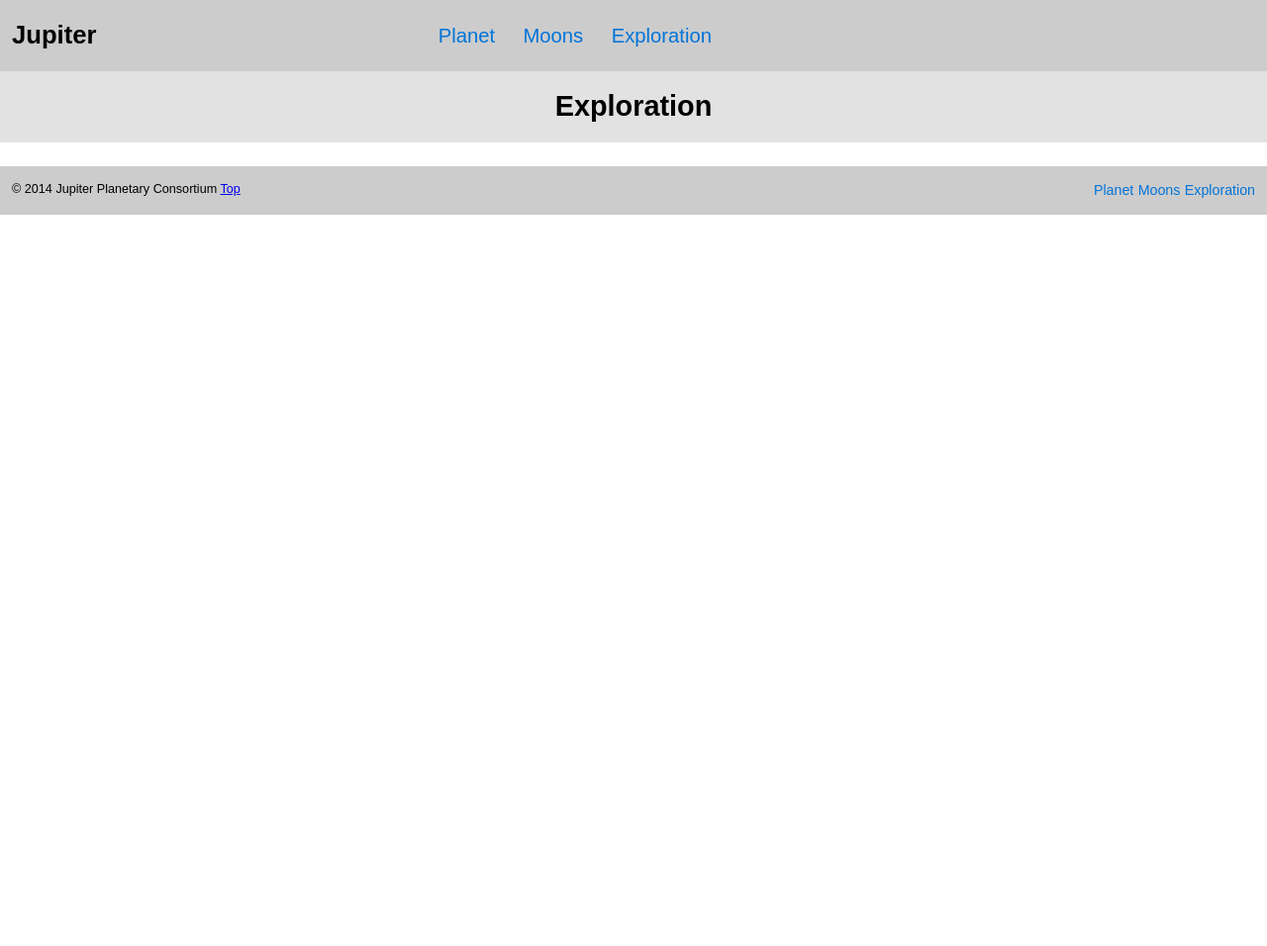
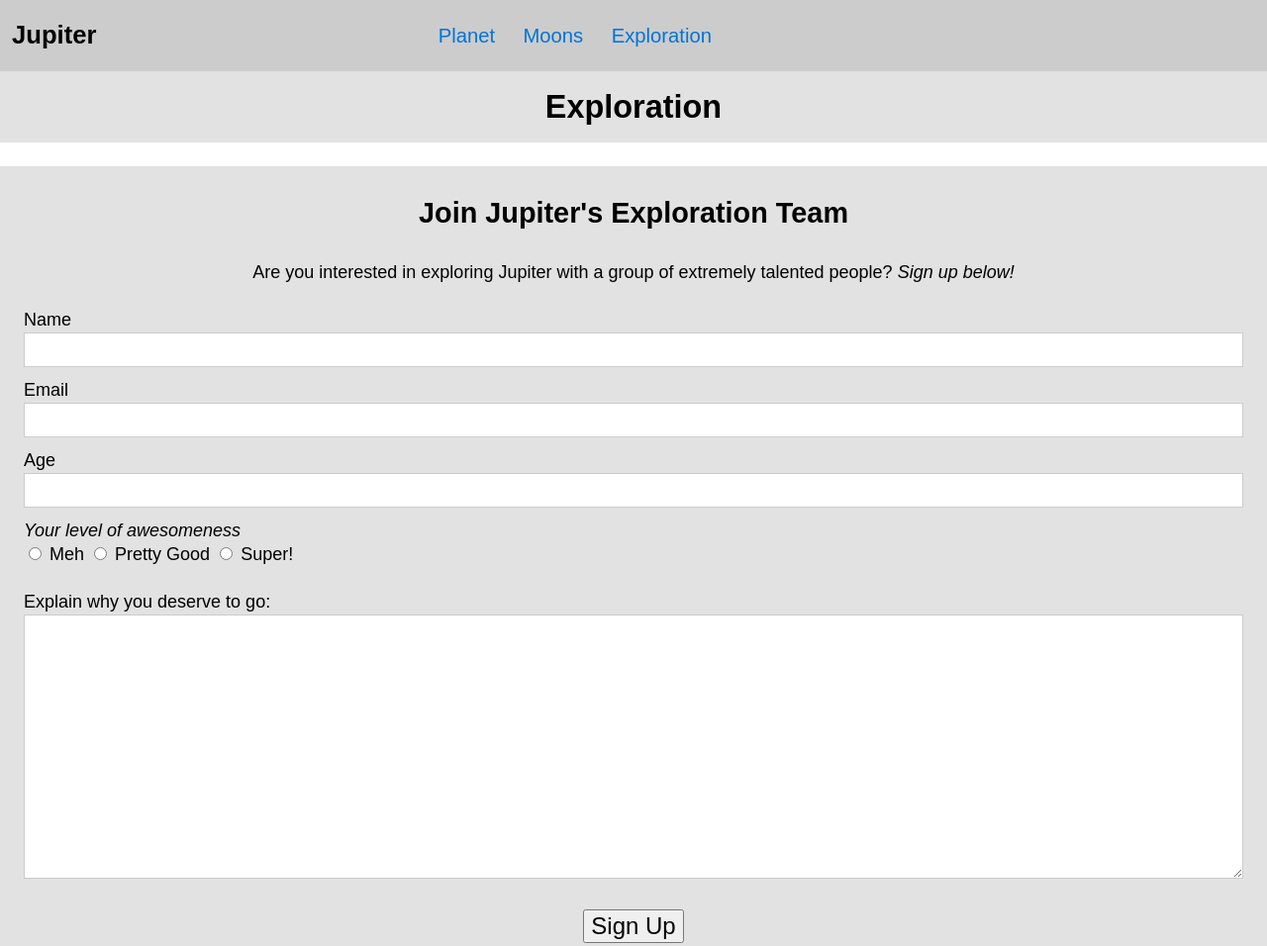
Before and after one commit to jesspaget/dsn1675-planet-website, a plain HTML site: page exploration.html in a window 1280 px wide. Shown: the top 956 px of the page at 99% size. Before the commit the page ends 800 px from the top, so only its background shows below. Drawn offline with Linux system fonts and the light colour scheme.

Commit message:
Form
Added a form to the exploration page and edited the look of it with
CSS.

```diff
--- a/css/main.css
+++ b/css/main.css
@@ -114,6 +114,54 @@ img {
     background-color: #e2e2e2;
 }
 
+label {
+    display: block;
+}
+
+input + label {
+    display: inline-block;
+}
+
+.joinexploration {
+    text-align: center;
+}
+
+.explorationi {
+    text-align: center;
+}
+
+.form {
+    background-color: #e2e2e2;
+}
+
+input[type="text"],
+input[type="email"],
+input[type="number"],
+textarea {
+    width: 100%;
+    border: 1px solid #ccc;
+}
+
+textarea {
+    height: 20em;
+}
+
+input {
+    font-size: 1.5em;
+}
+
+.button {
+    text-align: center;
+}
+
+button {
+    font-size: 1.5em;
+}
+
+.radio {
+    white-space: nowrap;
+}
+
 @media only screen and (min-width: 25em) {
 
     .nav li {
--- a/exploration.html
+++ b/exploration.html
@@ -39,9 +39,56 @@
             </div>
         </div>
     </header>
-    <h2 class="exa page-title island-1-2 push">Exploration</h2>
+    <h2 class="zetta page-title island-1-2 push">Exploration</h2>
 
     <main role="main" id="main">
+        <form action="thanks.html" method="post" class="form island" >
+
+            <h2 class="joinexploration exa">Join Jupiter's Exploration Team</h2>
+
+            <p class="explorationi mega">Are you interested in exploring Jupiter with a group of extremely talented people? <i>Sign up below!</i></p>
+
+            <div class="push-1-2 mega">
+                <label for="name">Name</label>
+                <input type="text" id="name">
+            </div>
+
+            <div class="push-1-2 mega">
+                <label for="email">Email</label>
+                <input type="email" id="email">
+            </div>
+
+            <div class="push-1-2 mega">
+                <label for="age">Age</label>
+                <input type="number" id="age">
+            </div>
+
+            <div class="push mega">
+                <p class="push-0"><i>Your level of awesomeness</i></p>
+                <span class="radio">
+                    <input type="radio" id="meh" name="level-of-awesomeness">
+                    <label for="meh">Meh</label>
+                </span>
+                <span class="radio">
+                    <input type="radio" id="prettygood" name="level-of-awesomeness">
+                    <label for="prettygood">Pretty Good</label>
+                </span>
+                <span class="radio">
+                    <input type="radio" id="super" name="level-of-awesomeness">
+                    <label for="super">Super!</label>
+                </span>
+
+            </div>
+
+            <div class="push mega">
+                <label for="explain">Explain why you deserve to go:</label>
+                <textarea type="textarea" id="explain"></textarea>
+            </div>
+
+            <div class="button push-1-2">
+                <button type="submit">Sign Up</button>
+            </div>
+        </form>
     </main>
 
     <footer class="island-1-2 page-bar" role="contentinfo">
```
